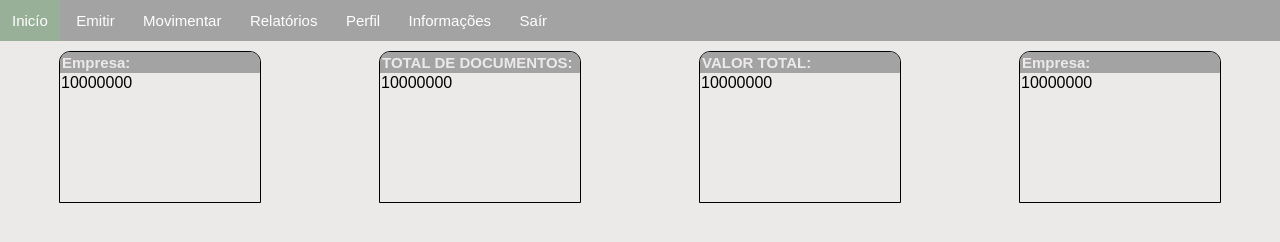
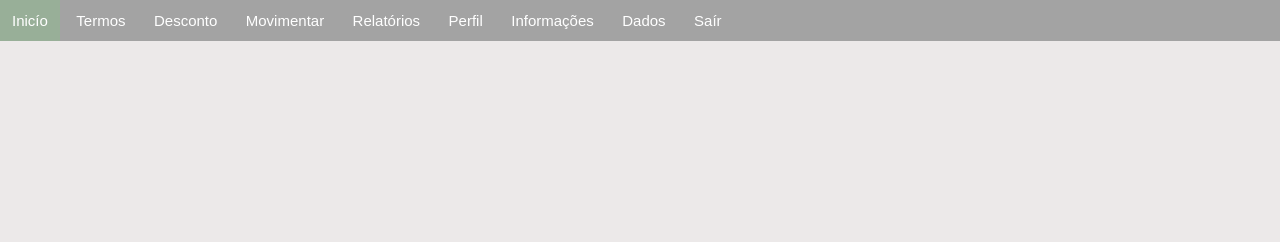
Before and after one commit to OMiqueias/gestor, a plain HTML site: page index.html in a window 1280 px wide. Drawn offline with Linux system fonts and the light colour scheme.

Commit message:
versao 1.5
Melhoramento no menu.
Adição de novas pastas e caminhos.
Alteração código de impressão de termo.

```diff
--- a/index.html
+++ b/index.html
@@ -16,9 +16,9 @@
                     <a href="#">Inicío</a>
                 </li>
                 <li class="dropdown">
-                    <a href="#">Emitir</a> <!--Não deve ter link-->
+                    <a href="#">Termos</a> <!--Não deve ter link-->
                     <div class="dropdown-emitir"> <!--Outras> menu dropdown-->
-                        <a href="termoResponsabilidade.html">Termo 10 dias</a>
+                        <a href="telasTermos/termoResponsabilidade.html">Termo 10 dias</a>
                         <a href="emitir24h">Termo de 24h</a>
                         <a href="emitirTermoEpi">Termo EPI</a>
                         <a href="emitirTermoUni">Termo Uniforme</a>
@@ -26,9 +26,14 @@
                         <a href="emitirTermoMedFibra">Termo Medidor HFC</a>
                         <a href="emitirTermoKitFibra">Termo Kit Fibra</a>
                         <a href="emitirTermoBonificacao">Termo Bonificação</a>
-                        <a href="emitirAutorizacaoDesconto">Autorização Desconto</a>
                         <a href="emitirTermoFerramental">Termo ferramental</a>
                         <a href="emitirTermoFerramental">Termo Miscelâneas</a>
+                    </div>
+                </li>
+                <li class="dropdown">
+                    <a href="#">Desconto</a> <!--Não deve ter link-->
+                    <div class="dropdown-emitir"> <!--Outras> menu dropdown-->
+                        <a href="emitirAutorizacaoDesconto">Autorização Desconto</a>
                     </div>
                 </li>
                 <li>
@@ -44,29 +49,17 @@
                     <a href="Informacoes.html">Informações</a>
                 </li>
                 <li>
+                    <a href="BdDados.html">Dados</a>
+                </li>
+                <li>
                     <a href="sair.html">Saír</a>
                 </li>
             </ul>
         </nav>
 
     <!-- Cartões para apresentação de estatiscias: -->
-    <main class="configMainIndex">
-        <section class="indexBorderCards">
-            <h2 class="h2CardsIndex">Empresa:</h2>
-            <article class="resultadoCardsIndex">10000000</article>
-        </section>
-        <section class="indexBorderCards">
-            <h2 class="h2CardsIndex">TOTAL DE DOCUMENTOS:</h2>
-            <article class="resultadoCardsIndex">10000000</article>
-        </section>
-        <section class="indexBorderCards">
-            <h2 class="h2CardsIndex">VALOR TOTAL:</h2>
-            <article class="resultadoCardsIndex">10000000</article>
-        </section>
-        <section class="indexBorderCards">
-            <h2 class="h2CardsIndex">Empresa:</h2>
-            <article class="resultadoCardsIndex">10000000</article>
-        </section>
+    <main>
+
     </main>
 </body>
 </html>
--- a/src/style.css
+++ b/src/style.css
@@ -74,34 +74,9 @@ nav li a:hover{
 /*Fim configuração NAV.*/
 
 /*Inicio configuração da tela de index:*/
-.configMainIndex{
-    display: flex;
-    justify-content: space-around;
-}
-.indexBorderCards{
-    margin-top: 10px;
-    border: 1px solid  black;
-    border-radius: 11px 11px 0px 0px;
-    width: 200px;
-    height: 150px;
-}
-.indexBorderCards:hover{
-    border: 2px solid black;
-}
-.h2CardsIndex{
-    margin: 0%;
-    border: none;
-    border-radius: 10px 10px 0px 0px;
-    padding: 2px;
-    font-size: 15px;
-    color: var(--cor0);
-    background-color: var(--cor1);
-}
-.resultadoCardsIndex{
-    margin: 0%;
-    padding: 1px;
-    background-color: var(--cor0);
-}
+
+
+
 /*Fim configuração da tela de index:*/
 
 /*Configuração da tela de saír:*/
```
Also changed, not shown: Informacoes.html (+12 -4 lines), movimentar.html (+11 -3 lines), perfil.html (+11 -3 lines), relatorios.html (+11 -3 lines), sair.html (+11 -3 lines), src/confGerarPdf.js (deleted, +0 -7 lines), telasTermos/termoResponsabilidade.html (renamed from termoResponsabilidade.html, +27 -12 lines).
